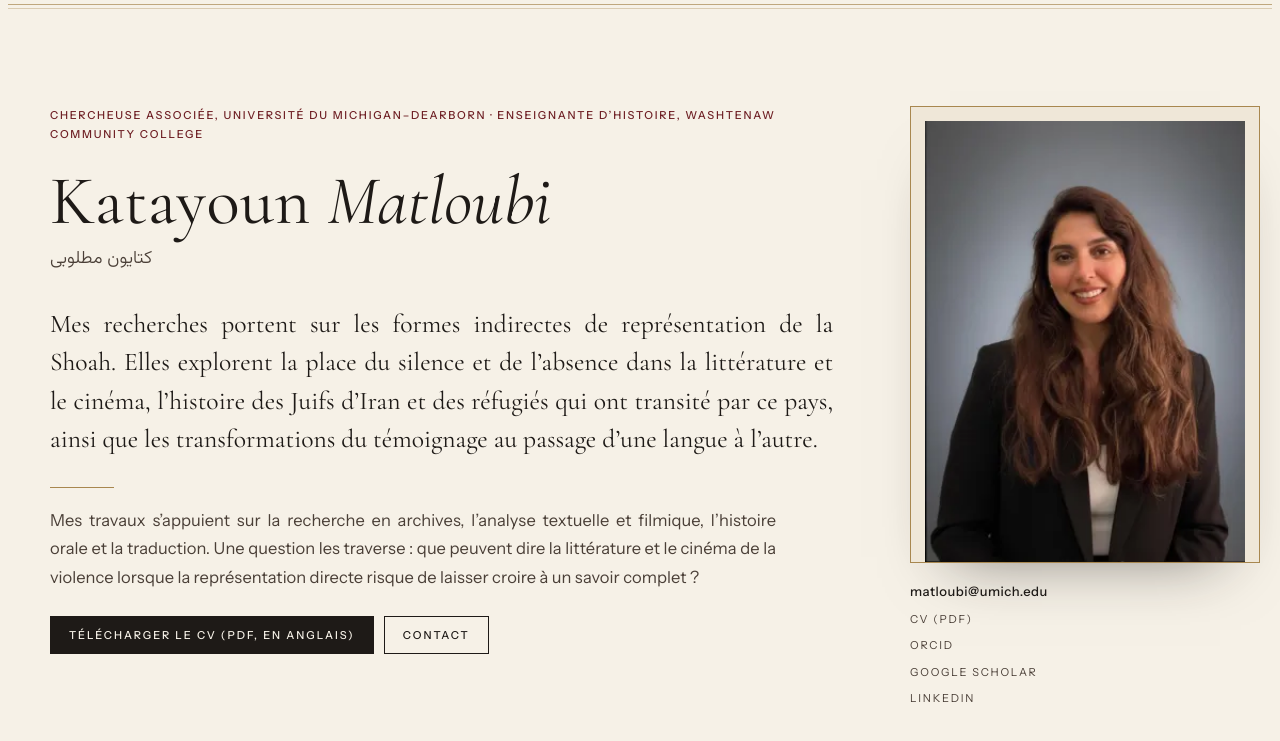
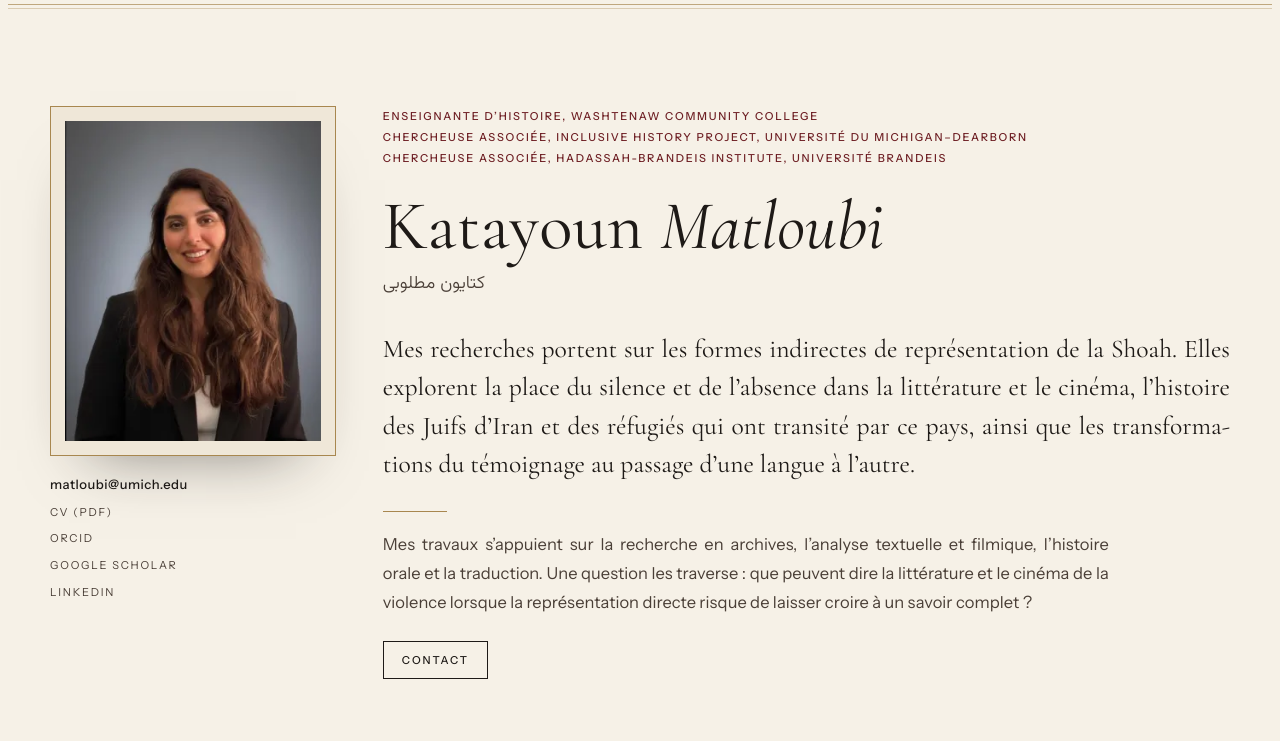
Before and after one commit to matloubikatayoun-a11y/matloubikatayoun-a11y.github.io, a plain HTML site: page fr/index.html in a window 1280 px wide. Shown: the part 78-819 px from the top of the page. Drawn offline with Linux system fonts and the light colour scheme.

Commit message:
v27 French page: photo left at 4:5, titles in order, CV only under photo

```diff
--- a/fr/index.html
+++ b/fr/index.html
@@ -749,6 +749,19 @@ main p.films{text-align:start}
 .chips3 span,.internal2 li{white-space:normal;max-width:100%;min-width:0}.about3>div{min-width:0}
 /* v26: parchment for every visitor, also in system dark mode */
 .tx mark{box-shadow:inset 0 -.42em 0 rgba(110,31,36,.14)!important}
+/* v27: photo on the left at a standard 4:5 size, titles one per line */
+.hero-grid{grid-template-columns:auto minmax(0,1fr);align-items:start}
+.pcol{width:clamp(210px,20vw,260px)}
+.pcol .portrait img{aspect-ratio:4/5;object-fit:cover;object-position:50% 16%}
+.st-pill{display:block;line-height:1.9;background:none;border:0;padding:0}
+.st-pill .dot{display:none}
+@media (max-width:820px){.hero-grid{grid-template-columns:1fr}.pcol .portrait{width:min(56vw,210px)}.st-pill{text-align:center}}
+.pcol .portrait{aspect-ratio:auto!important;height:auto!important;overflow:hidden}
+.pcol .portrait picture{display:block}
+html[dir="rtl"] .hero-grid{grid-template-columns:minmax(0,1fr) auto}
+html[dir="rtl"] .hero-grid>.pcol{order:2}
+@media (max-width:820px){.pcol .portrait{margin-inline:auto}html[dir="rtl"] .hero-grid{grid-template-columns:1fr}html[dir="rtl"] .hero-grid>.pcol{order:-1}}
+@media (max-width:820px){.hero-grid>.pcol{width:100%;justify-self:stretch;align-items:center}.pcol .portrait{width:min(58vw,220px)!important}}
 </style>
 </head>
 <body>
@@ -757,23 +770,24 @@ main p.films{text-align:start}
   <a class="mono" href="#top" aria-label="Katayoun Matloubi">K<i aria-hidden="true">·</i>M</a>
   <nav aria-label="Navigation principale"><ul class="menu-list" id="menu"><li><a href="#research">Recherche</a></li><li><a href="#publications">Publications</a></li><li><a href="#teaching">Enseignement</a></li><li><a href="#experience">Parcours</a></li><li><a href="#about">Biographie</a></li><li><a href="#contact">Contact</a></li></ul></nav>
   <div class="nav-right">
-    <a class="pillbtn email-btn" href="../cv/Katayoun_Matloubi_CV.pdf" target="_blank" rel="noopener">CV</a>
     <nav class="lang-switch" aria-label="Langue"><a href="../" lang="en" hreflang="en">EN</a><a href="../fr/" lang="fr" hreflang="fr" aria-current="page">FR</a><a href="../fa/" lang="fa" hreflang="fa">فا</a></nav>
     <button class="pillbtn burger" id="burger" aria-expanded="false" aria-controls="menu" data-open="Menu" data-close="Fermer">Menu</button>
   </div>
 </div></header>
 <main id="main">
   <section class="hero" id="top"><div class="w">
-    <div class="hero-grid"><div>
-      <div class="status"><span class="st-pill"><span class="dot" aria-hidden="true"></span>Chercheuse associée, université du Michigan–Dearborn · Enseignante d’histoire, Washtenaw Community College</span></div>
+    <div class="hero-grid">
+    <div class="pcol"><div class="portrait"><picture><source type="image/webp" srcset="../assets/portrait-300.webp 300w, ../assets/portrait-600.webp 600w" sizes="(max-width:820px) 170px, 290px"><img src="../assets/portrait.jpg" alt="Katayoun Matloubi" fetchpriority="high" width="900" height="1238"></picture></div>
+      <ul class="pcontact" aria-label="Contact"><li><a href="mailto:matloubi@umich.edu" dir="ltr">matloubi@umich.edu</a></li><li><a href="../cv/Katayoun_Matloubi_CV.pdf" target="_blank" rel="noopener">CV (PDF)</a></li><li><a href="https://orcid.org/0009-0007-8372-7887" target="_blank" rel="noopener">ORCID</a></li><li><a href="https://scholar.google.com/citations?user=vhw_WDMAAAAJ" target="_blank" rel="noopener">Google Scholar</a></li><li><a href="https://www.linkedin.com/in/katayounmatloubi" target="_blank" rel="noopener">LinkedIn</a></li></ul></div>
+    <div>
+      <div class="status"><span class="st-pill"><span class="dot" aria-hidden="true"></span>Enseignante d’histoire, Washtenaw Community College<br>Chercheuse associée, Inclusive History Project, université du Michigan–Dearborn<br>Chercheuse associée, Hadassah-Brandeis Institute, université Brandeis</span></div>
       <h1 class="name"><span><i>Katayoun</i></span> <span><i>Matloubi</i></span></h1>
       <p class="fa" lang="fa" style="text-align:start">کتایون مطلوبی</p>
       <p class="intro">Mes recherches portent sur les formes indirectes de représentation de la Shoah. Elles explorent la place du silence et de l’absence dans la littérature et le cinéma, l’histoire des Juifs d’Iran et des réfugiés qui ont transité par ce pays, ainsi que les transformations du témoignage au passage d’une langue à l’autre.</p>
       <p class="line">Mes travaux s’appuient sur la recherche en archives, l’analyse textuelle et filmique, l’histoire orale et la traduction. Une question les traverse : que peuvent dire la littérature et le cinéma de la violence lorsque la représentation directe risque de laisser croire à un savoir complet ?</p>
-      <div class="hero-btns"><a class="pillbtn solid" href="../cv/Katayoun_Matloubi_CV.pdf" target="_blank" rel="noopener">Télécharger le CV (PDF, en anglais)</a><a class="pillbtn" href="#contact">Contact</a></div>
+      <div class="hero-btns"><a class="pillbtn" href="#contact">Contact</a></div>
     </div>
-    <div class="pcol"><div class="portrait"><picture><source type="image/webp" srcset="../assets/portrait-300.webp 300w, ../assets/portrait-600.webp 600w" sizes="(max-width:820px) 170px, 290px"><img src="../assets/portrait.jpg" alt="Katayoun Matloubi" fetchpriority="high" width="900" height="1238"></picture></div>
-      <ul class="pcontact" aria-label="Contact"><li><a href="mailto:matloubi@umich.edu" dir="ltr">matloubi@umich.edu</a></li><li><a href="../cv/Katayoun_Matloubi_CV.pdf" target="_blank" rel="noopener">CV (PDF)</a></li><li><a href="https://orcid.org/0009-0007-8372-7887" target="_blank" rel="noopener">ORCID</a></li><li><a href="https://scholar.google.com/citations?user=vhw_WDMAAAAJ" target="_blank" rel="noopener">Google Scholar</a></li><li><a href="https://www.linkedin.com/in/katayounmatloubi" target="_blank" rel="noopener">LinkedIn</a></li></ul></div></div>
+    </div>
     <div class="areas"><span class="lab">Axes de recherche</span><div class="area"><span class="n">01</span><b>Représentation et mémoire de la Shoah</b></div><div class="area"><span class="n">02</span><b>Histoire des Juifs d’Iran</b></div><div class="area"><span class="n">03</span><b>Témoignage et traduction en plusieurs langues</b></div></div>
     <div class="facts"><span>Doctorat en littérature française contemporaine et études francophones, université du Connecticut, 2025</span><span>Chercheuse associée, Hadassah-Brandeis Institute, université Brandeis</span><span>Ann Arbor (Michigan)</span></div>
     <p class="affil"><b>Bourses et programmes de recherche</b>United States Holocaust Memorial Museum · Hadassah-Brandeis Institute · USC Shoah Foundation · Trans-Atlantic Summer Institute, université du Minnesota · Dodd Center for Human Rights</p>
@@ -811,7 +825,6 @@ main p.films{text-align:start}
 
   <section class="sec" id="about"><div class="w"><div class="sh"><span class="num">08</span><h2>Biographie</h2></div>
     <div class="about3"><div><div class="bio"><p>Mes recherches portent sur la Shoah et la mémoire, l’histoire des Juifs d’Iran et les trajectoires transnationales des Juifs du Moyen-Orient.</p><p>Je m’appuie sur des sources en français et en persan, sur la traduction, sur les méthodes de l’histoire orale et sur la médiation muséale pour interroger le témoignage et l’appartenance juive. Ma thèse, soutenue à l’université du Connecticut sous la direction de Roger Célestin, est à l’origine de mon livre.</p><p>Formée en langue et littérature françaises aux universités de Tabriz et Shahid Beheshti avant mon doctorat, j’ai reçu en 2023 le Patti Parlette Peace Prize de l’université du Connecticut.</p></div>
-      <div class="cvbox"><p>Le CV complet recense l’ensemble des postes, publications, interventions, bourses et formations.</p><a class="pillbtn solid" href="../cv/Katayoun_Matloubi_CV.pdf" target="_blank" rel="noopener">Télécharger le CV (PDF, en anglais)</a></div>
       <div style="margin-top:32px"><h3>Domaines et méthodes</h3><div class="chips3"><span>Études sur la Shoah et les génocides</span><span>Les Juifs d’Iran dans la France en guerre</span><span>Internement, nationalité et statut des minorités sous Vichy</span><span>Témoignage et histoire orale</span><span>Littérature et cinéma français et francophones</span><span>Traductologie et humanités numériques</span><span>Recherche en archives (microfilms de la police française, USHMM)</span><span>Lecture rapprochée et analyse filmique</span><span>Analyse de sources françaises et persanes, comparaison des témoignages</span></div></div></div>
     <div class="side3"><div><h3>Formation</h3><div class="ed3"><i>2025</i><div><b>Doctorat en littérature française contemporaine et études francophones</b><span>Université du Connecticut · direction : Roger Célestin</span></div></div><div class="ed3"><i>2025</i><div><b>Certificat d’études supérieures en droits humains</b><span>Université du Connecticut</span></div></div><div class="ed3"><i>2018</i><div><b>Master de littérature française</b><span>Université Shahid Beheshti, Téhéran · mémoire sur Annie Ernaux</span></div></div><div class="ed3"><i>2015</i><div><b>Licence de langue et littérature françaises</b><span>Université de Tabriz</span></div></div></div><div><h3>Langues</h3><div class="langs"><div class="lang"><b>Azərbaycanca</b><span>Azéri — langue maternelle</span></div><div class="lang"><b>فارسی</b><span>Persan — niveau natif (bilingue)</span></div><div class="lang"><b>Français</b><span>Français — niveau proche de celui d’une locutrice native ; langue de recherche, d’enseignement et de publication</span></div><div class="lang"><b>English</b><span>Anglais — maîtrise professionnelle complète</span></div><div class="lang"><b>Osmanlıca</b><span>Turc ottoman — maîtrise professionnelle complète</span></div><div class="lang"><b>العربية</b><span>Arabe — lecture de textes</span></div></div></div></div></div>
     <div class="figs about-f"><figure><picture><source type="image/webp" srcset="../assets/photos/museum-event-2024-400.webp 400w, ../assets/photos/museum-event-2024-800.webp 800w" sizes="(max-width:700px) 92vw, 1100px"><img src="../assets/photos/museum-event-2024.jpg" alt="Katayoun Matloubi avec trois collègues dans une galerie de musée" loading="lazy" width="854" height="1280"></picture><figcaption>Avec des collègues, juin 2024.</figcaption></figure><figure><picture><source type="image/webp" srcset="../assets/photos/dodd-center-700.webp 700w, ../assets/photos/dodd-center-1400.webp 1400w" sizes="(max-width:700px) 92vw, 1100px"><img src="../assets/photos/dodd-center.jpg" alt="Photographie de groupe devant le Dodd Center for Human Rights" loading="lazy" width="1400" height="688"></picture><figcaption>Dodd Center for Human Rights, université du Connecticut.</figcaption></figure></div></div></section>
@@ -819,7 +832,7 @@ main p.films{text-align:start}
 <footer class="contact" id="contact"><div class="w">
   <p class="big">Écrivez-moi</p><p class="lead">Pour une collaboration de recherche, une conférence, un séminaire, un débat autour d’un film ou un projet muséal.</p>
   <div class="crow"><span class="email" id="email" dir="ltr">matloubi@umich.edu</span><button class="pillbtn" id="copy" type="button" data-done="Adresse copiée">Copier l’adresse</button></div>
-  <div class="socials"><a class="pillbtn" href="mailto:matloubi@umich.edu">Envoyer un courriel</a><a class="pillbtn" href="../cv/Katayoun_Matloubi_CV.pdf" target="_blank" rel="noopener">Télécharger le CV (PDF, en anglais)</a><a class="pillbtn" href="https://orcid.org/0009-0007-8372-7887" target="_blank" rel="noopener">ORCID ↗</a><a class="pillbtn" href="https://www.linkedin.com/in/katayounmatloubi" target="_blank" rel="noopener">LinkedIn ↗</a><a class="pillbtn" href="https://scholar.google.com/citations?user=vhw_WDMAAAAJ" target="_blank" rel="noopener">Google Scholar ↗</a></div>
+  <div class="socials"><a class="pillbtn" href="mailto:matloubi@umich.edu">Envoyer un courriel</a><a class="pillbtn" href="https://orcid.org/0009-0007-8372-7887" target="_blank" rel="noopener">ORCID ↗</a><a class="pillbtn" href="https://www.linkedin.com/in/katayounmatloubi" target="_blank" rel="noopener">LinkedIn ↗</a><a class="pillbtn" href="https://scholar.google.com/citations?user=vhw_WDMAAAAJ" target="_blank" rel="noopener">Google Scholar ↗</a></div>
   <div class="foot"><span>© 2026 Katayoun Matloubi</span><span class="langs-foot"><a href="../" lang="en">English</a><a href="../fr/" lang="fr">Français</a><a href="../fa/" lang="fa">فارسی</a></span><a href="#top">Haut de page ↑</a></div>
 </div></footer>
 <script>
```
